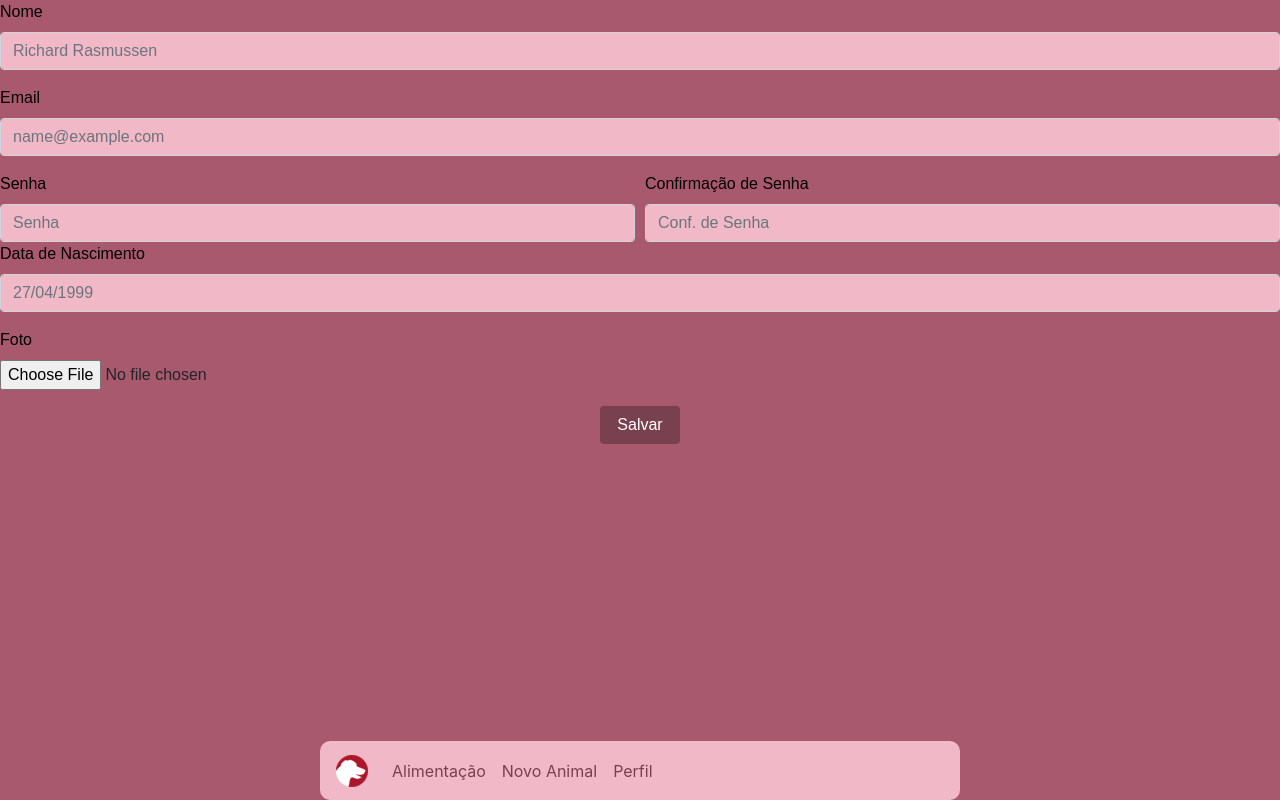
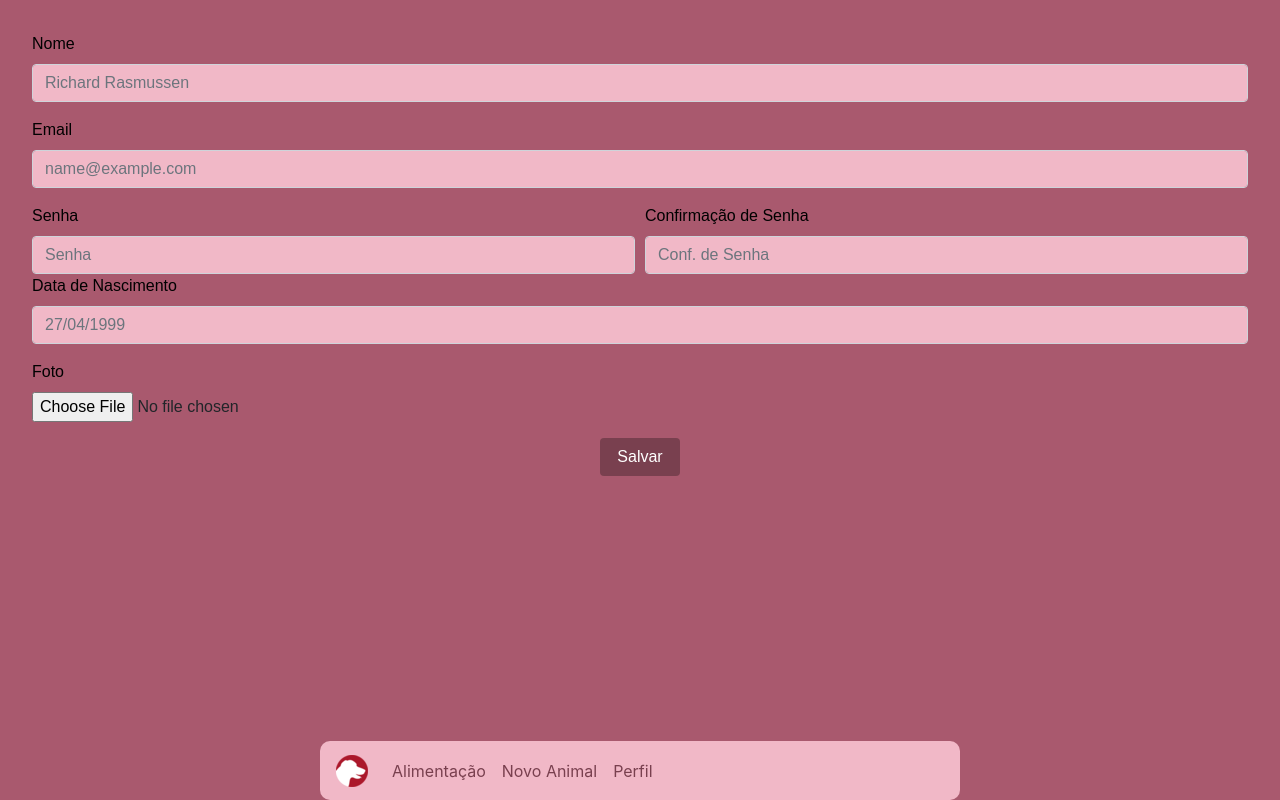
Before and after one commit to Lucs1590/Pet, an Angular app: page /new-dono in a window 1280 px wide. Built offline with nearby package versions, Linux system fonts and the light colour scheme.

Commit message:
identação e forms centralizados

```diff
--- a/src/app/cadastro-dono/cadastro-dono.component.css
+++ b/src/app/cadastro-dono/cadastro-dono.component.css
@@ -27,3 +27,9 @@ input[type="text"], input[type="email"], input[type="password"] {
     text-align: center;
     width: 5rem;
 }
+
+#divForms{
+    padding-left: 2rem;
+    padding-right: 2rem;
+    padding-top: 2rem;
+}
--- a/src/app/cadastro-dono/cadastro-dono.component.html
+++ b/src/app/cadastro-dono/cadastro-dono.component.html
@@ -1,17 +1,22 @@
 <div id="divPrincipal">
-    <form (ngSubmit)="salvar()"> <!-- (ngSubmit)="salvar()" -->
+    <form (ngSubmit)="salvar()">
+        <!-- (ngSubmit)="salvar()" -->
+        <div id="divForms">
             <div class="form-group">
                 <label for="nome">Nome</label>
-            <input type="text" class="form-control" name="nome" id="nome" placeholder="Richard Rasmussen" required>  <!-- [(ngModel)]="Dono.donoNome" -->
+                <input type="text" class="form-control" name="nome" id="nome" placeholder="Richard Rasmussen" required>
+                <!-- [(ngModel)]="Dono.donoNome" -->
             </div>
             <div class="form-group">
                 <label for="email">Email</label>
-            <input type="email" class="form-control" id="email" placeholder="name@example.com" required>  <!-- [(ngModel)]="Dono.donoEmail -->
+                <input type="email" class="form-control" id="email" placeholder="name@example.com" required>
+                <!-- [(ngModel)]="Dono.donoEmail -->
             </div>
             <div class="form-row">
                 <div class="col">
                     <label for="senha">Senha</label>
-                <input type="password" class="form-control" id="senha" placeholder="Senha" required>  <!-- [(ngModel)]="Dono.donoSenha -->
+                    <input type="password" class="form-control" id="senha" placeholder="Senha" required>
+                    <!-- [(ngModel)]="Dono.donoSenha -->
                 </div>
                 <div class="col">
                     <label for="confsenha">Confirmação de Senha</label>
@@ -20,15 +25,17 @@
             </div>
             <div class="form-group">
                 <label for="dtaNasc">Data de Nascimento</label>
-                <input type="text" class="form-control" name="dtaNasc" id="dtaNasc" placeholder="27/04/1999" required>  <!-- [(ngModel)]="Dono.donoDataNasc" -->
+                <input type="text" class="form-control" name="dtaNasc" id="dtaNasc" placeholder="27/04/1999" required>
+                <!-- [(ngModel)]="Dono.donoDataNasc" -->
             </div>
             <div class="form-group">
                 <label for="img">Foto</label>
-            <input type="file" class="form-control-file" id="img" (change)="inputFoto($event)">
+                <input type="file" class="form-control-file" id="img">
             </div>
             <div class="form-group" id="divSalvar">
                 <button type="button" class="btn" id="btnSalvar">Salvar</button>
             </div>
+        </div>
     </form>
     <canvas id="canvas" width="5" height="5"></canvas>
 </div>
--- a/src/app/cadastro-pet/cadastro-pet.component.css
+++ b/src/app/cadastro-pet/cadastro-pet.component.css
@@ -37,3 +37,9 @@ input[type="text"], input[type="email"], input[type="password"], select, option
 .modal{
     text-align: center;
 }
+
+#divForms{
+    padding-left: 2rem;
+    padding-right: 2rem;
+    padding-top: 2rem;
+}
--- a/src/app/cadastro-pet/cadastro-pet.component.html
+++ b/src/app/cadastro-pet/cadastro-pet.component.html
@@ -1,12 +1,16 @@
 <div id="divPrincipal">
-    <form> <!-- (ngSubmit)="salvar()" -->
+    <form>
+        <!-- (ngSubmit)="salvar()" -->
+        <div id="divForms">
             <div class="form-group">
                 <label for="nome">Nome</label>
-            <input type="text" class="form-control" name="nome" id="nome" placeholder="Bjorn" required>  <!-- [(ngModel)]="bebida.Bebida" -->
+                <input type="text" class="form-control" name="nome" id="nome" placeholder="Bjorn" required>
+                <!-- [(ngModel)]="bebida.Bebida" -->
             </div>
             <div class="form-group">
                 <label for="dtaNasc">Data de Nascimento</label>
-                <input type="text" class="form-control" name="dtaNasc" id="dtaNasc" placeholder="25/11/2018">  <!-- [(ngModel)]="bebida.Bebida" -->
+                <input type="text" class="form-control" name="dtaNasc" id="dtaNasc" placeholder="25/11/2018">
+                <!-- [(ngModel)]="bebida.Bebida" -->
             </div>
             <div class="form-row">
                 <div class="col">
@@ -21,7 +25,8 @@
                 </div>
                 <div class="col">
                     <label for="raca">Raça</label>
-                <input type="text" class="form-control" name="raca" id="raca" placeholder="Border Collie">  <!-- [(ngModel)]="bebida.Bebida" -->
+                    <input type="text" class="form-control" name="raca" id="raca" placeholder="Border Collie">
+                    <!-- [(ngModel)]="bebida.Bebida" -->
                 </div>
             </div>
             <div class="form-row">
@@ -39,8 +44,10 @@
                     Salvar
                 </button>
             </div>
+        </div>
         <!-- Modal -->
-      <div class="modal fade" id="exampleModal" tabindex="-1" role="dialog" aria-labelledby="exampleModalLabel" aria-hidden="true">
+        <div class="modal fade" id="exampleModal" tabindex="-1" role="dialog" aria-labelledby="exampleModalLabel"
+            aria-hidden="true">
             <div class="modal-dialog modal-dialog-centered" role="document">
                 <div class="modal-content">
                     <div class="modal-header">
```
Lines whose indentation alone changed are shown as unchanged.
